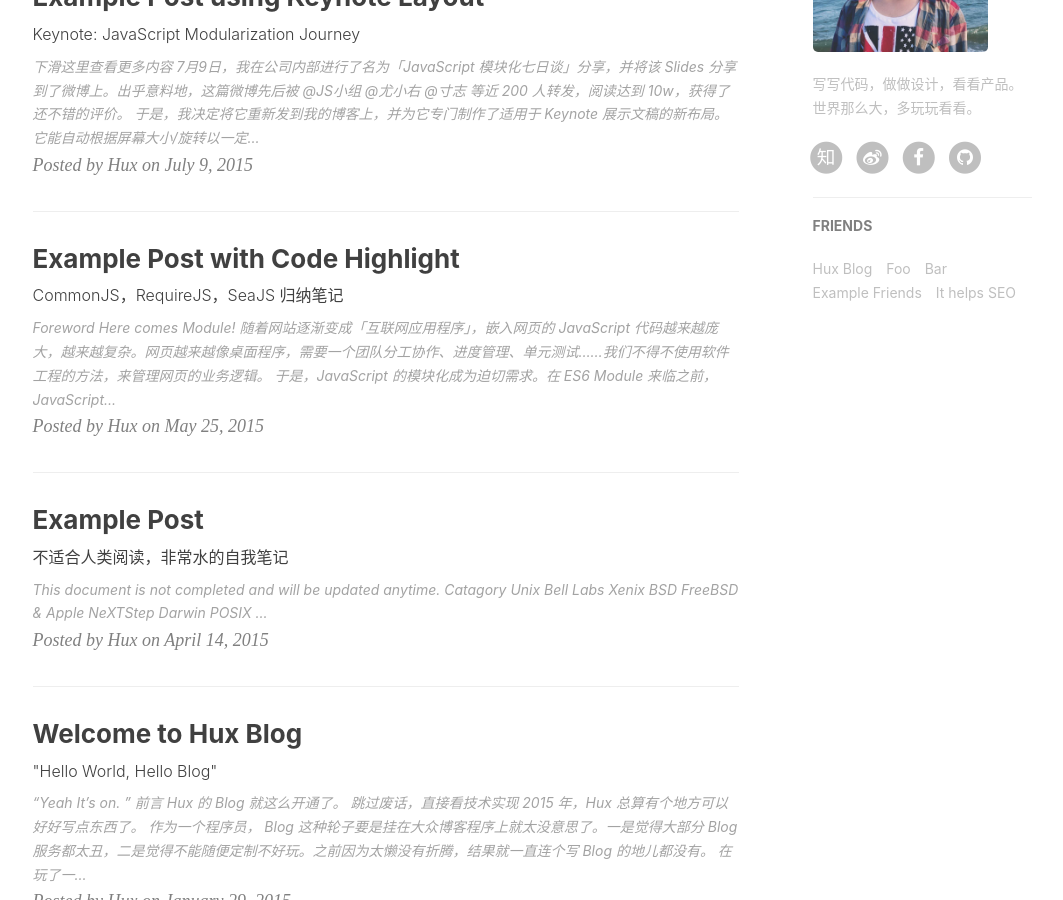
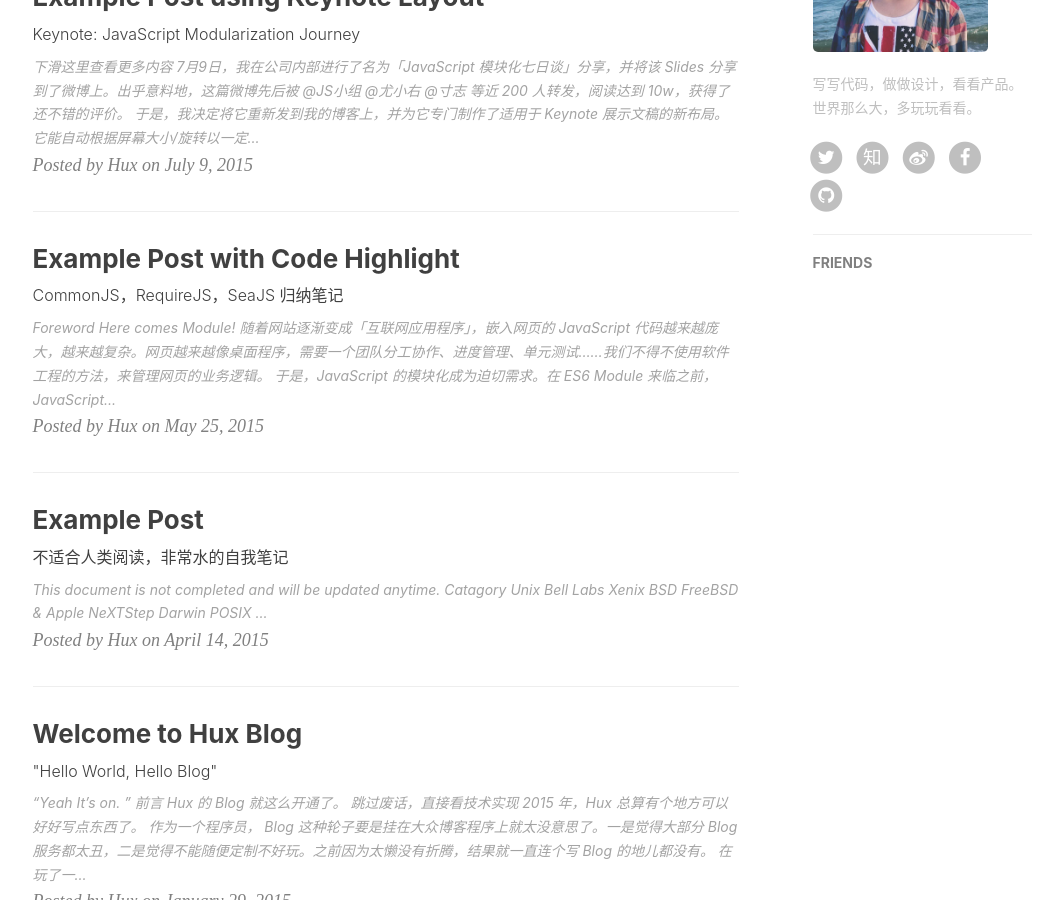
Before and after one commit to SilverBulletZyp/SilverBulletZyp.github.io, a Jekyll site: the page built from index.html, in a window 1280 px wide and 900 px high, scrolled down 749 px. Shown: the whole window, without its empty margins (135-1198 px from the left). Built offline with Jekyll 4.4.1, drawn with Linux system fonts in a browser that asks for light colours; nearby versions of some CDN libraries; the list of posts is cut into pages by our own code; comment, search, counter and statistics services are not loaded; some of the changed lines change nothing that is shown.

Commit message:
no message

```diff
--- a/_config.yml
+++ b/_config.yml
@@ -12,11 +12,11 @@
 
 # SNS settings
 RSS: false
-weibo_username:     huxpro
-zhihu_username:     huxpro
-github_username:    huxpro
-#twitter_username:  huxpro
-facebook_username:  huxpro
+weibo_username:     2504032693
+zhihu_username:     ye-wu-mian-77
+github_username:    SilverBulletZyp
+twitter_username:   SilverBulletZyp
+facebook_username:  100010914184728
 
 
 
@@ -74,20 +74,20 @@
 
 # Friends
 friends: [
-    {
-        title: "Hux Blog",
-        href: "http://huangxuan.me"
-    },{
-        title: "Foo",
-        href: "#"
-    },{
-        title: "Bar",
-        href: "#"
-    },{
-        title: "Example Friends",
-        href: "#"
-    },{
-        title: "It helps SEO",
-        href: "#"
-    }
+    #{
+#        title: "Hux Blog",
+#        href: "http://huangxuan.me"
+#    },{
+#        title: "Foo",
+#        href: "#"
+#    },{
+#        title: "Bar",
+#        href: "#"
+#    },{
+#        title: "Example Friends",
+#        href: "#"
+#    },{
+#        title: "It helps SEO",
+#        href: "#"
+#    }
 ]
```
